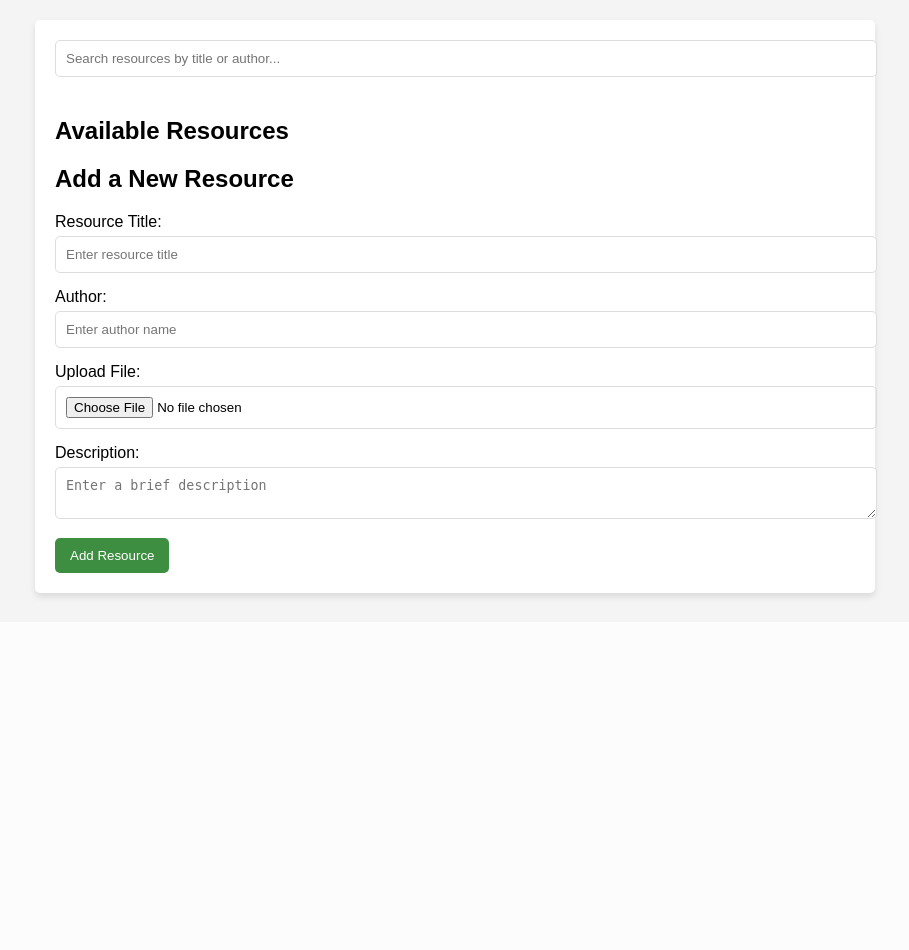
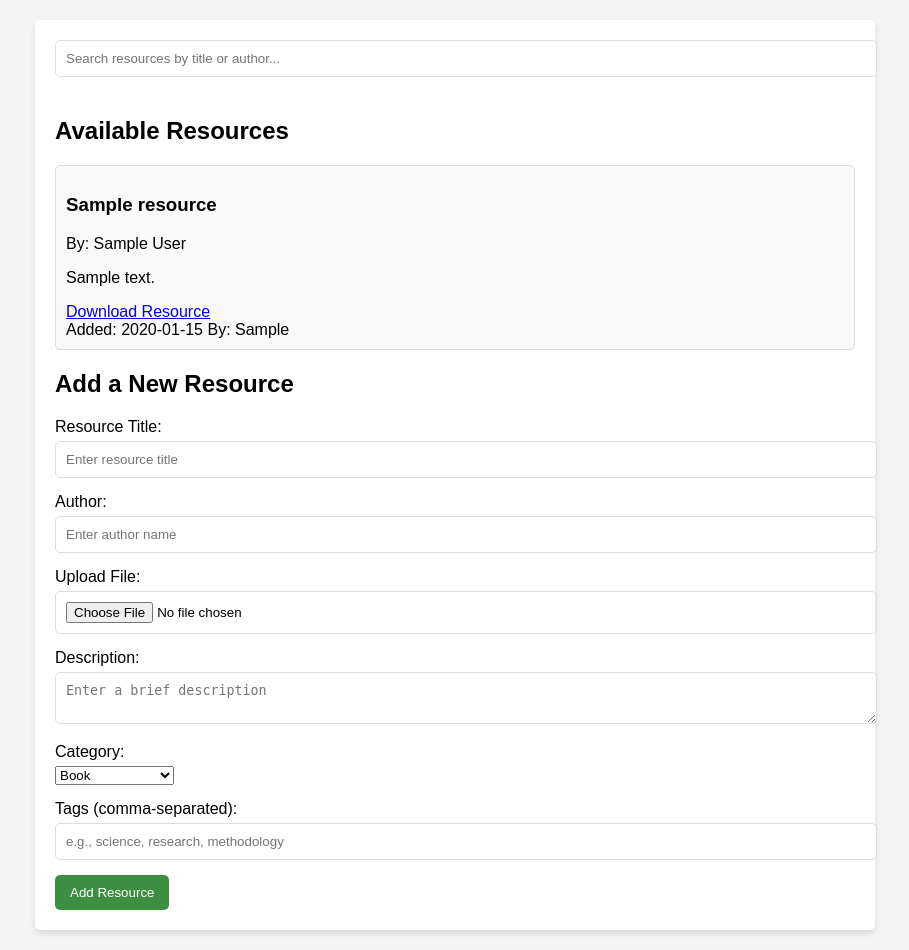
Before and after one commit to rah1809/webdiv-project-, a Flask app: template templates/library.html in a window 1280 px wide. Shown: the part 178-1128 px from the top of the page, without its empty margins (185-1094 px from the left). Before the commit the page ends 778 px from the top, so only its background shows below. Run offline with Flask 3, Linux system fonts and the light colour scheme; the template is opened without the code that fills it: most values are stand-ins (such as "Sample title", 1, 10 or a date in 2020).

Commit message:
librarz.html

```diff
--- a/templates/library.html
+++ b/templates/library.html
@@ -35,14 +35,27 @@
     <section id="resource-list">
       <h2>Available Resources</h2>
       <ul id="library-items">
-        <!-- Dynamic resources will be populated here -->
+        {% for resource in resources %}
+        <li class="resource-item">
+          <h3>{{ resource.title }}</h3>
+          <p class="author">By: {{ resource.author }}</p>
+          <p class="description">{{ resource.description }}</p>
+          {% if resource.file_path %}
+          <a href="{{ resource.file_path }}" class="download-link">Download Resource</a>
+          {% endif %}
+          <div class="metadata">
+            <span class="upload-date">Added: {{ resource.upload_date.strftime('%Y-%m-%d') }}</span>
+            <span class="uploader">By: {{ resource.uploaded_by }}</span>
+          </div>
+        </li>
+        {% endfor %}
       </ul>
     </section>
 
     <!-- Add New Resource -->
     <section id="add-resource">
       <h2>Add a New Resource</h2>
-      <form id="add-resource-form">
+      <form id="add-resource-form" enctype="multipart/form-data">
         <div class="form-group">
           <label for="resource-title">Resource Title:</label>
           <input type="text" id="resource-title" name="title" placeholder="Enter resource title" required>
@@ -59,10 +72,82 @@
           <label for="resource-description">Description:</label>
           <textarea id="resource-description" name="description" placeholder="Enter a brief description" required></textarea>
         </div>
+        <div class="form-group">
+          <label for="resource-category">Category:</label>
+          <select id="resource-category" name="category" required>
+            <option value="book">Book</option>
+            <option value="article">Article</option>
+            <option value="paper">Research Paper</option>
+            <option value="other">Other</option>
+          </select>
+        </div>
+        <div class="form-group">
+          <label for="resource-tags">Tags (comma-separated):</label>
+          <input type="text" id="resource-tags" name="tags" placeholder="e.g., science, research, methodology">
+        </div>
         <button type="submit">Add Resource</button>
       </form>
     </section>
   </main>
-  <script src="C:\Users\user\OneDrive\Desktop\bruce li\static\js\lib.js"></script>
+  <script>
+    document.getElementById('search-input').addEventListener('input', debounce(function(e) {
+      const query = e.target.value;
+      if (query.length >= 2) {
+        fetch(`/library/search?q=${encodeURIComponent(query)}`)
+          .then(response => response.json())
+          .then(resources => {
+            updateResourceList(resources);
+          });
+      }
+    }, 300));
+
+    document.getElementById('add-resource-form').addEventListener('submit', function(e) {
+      e.preventDefault();
+
+      const formData = new FormData(this);
+
+      fetch('/library/add', {
+        method: 'POST',
+        body: formData
+      })
+      .then(response => response.json())
+      .then(data => {
+        if (data.success) {
+          alert('Resource added successfully!');
+          location.reload();
+        } else {
+          alert('Error: ' + data.message);
+        }
+      });
+    });
+
+    function updateResourceList(resources) {
+      const container = document.getElementById('library-items');
+      container.innerHTML = resources.map(resource => `
+        <li class="resource-item">
+          <h3>${resource.title}</h3>
+          <p class="author">By: ${resource.author}</p>
+          <p class="description">${resource.description}</p>
+          ${resource.file_path ? `<a href="${resource.file_path}" class="download-link">Download Resource</a>` : ''}
+          <div class="metadata">
+            <span class="upload-date">Added: ${new Date(resource.upload_date).toLocaleDateString()}</span>
+            <span class="uploader">By: ${resource.uploaded_by}</span>
+          </div>
+        </li>
+      `).join('');
+    }
+
+    function debounce(func, wait) {
+      let timeout;
+      return function executedFunction(...args) {
+        const later = () => {
+          clearTimeout(timeout);
+          func(...args);
+        };
+        clearTimeout(timeout);
+        timeout = setTimeout(later, wait);
+      };
+    }
+  </script>
 </body>
 </html>
```
